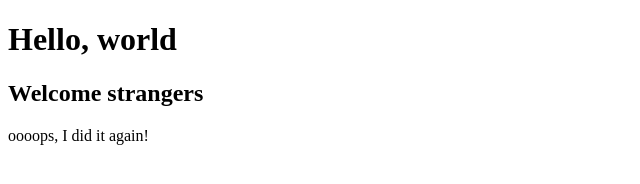
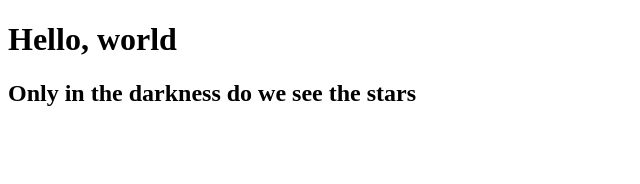
Before and after one commit to dzeydzey2019/example, a plain HTML site: page index.html in a window 1280 px wide. Shown: the whole page, without its empty margins (0-640 px from the left). Drawn offline with Linux system fonts and the light colour scheme.

Commit message:
second commit

```diff
--- a/index.html
+++ b/index.html
@@ -7,7 +7,6 @@
 </head>
 <body>
    <h1>Hello, world</h1>
-   <h2>Welcome strangers</h2>
-   <p>oooops, I did it again!</p>
+   <h2>Only in the darkness do we see the stars</h2>
 </body>
 </html>
```
